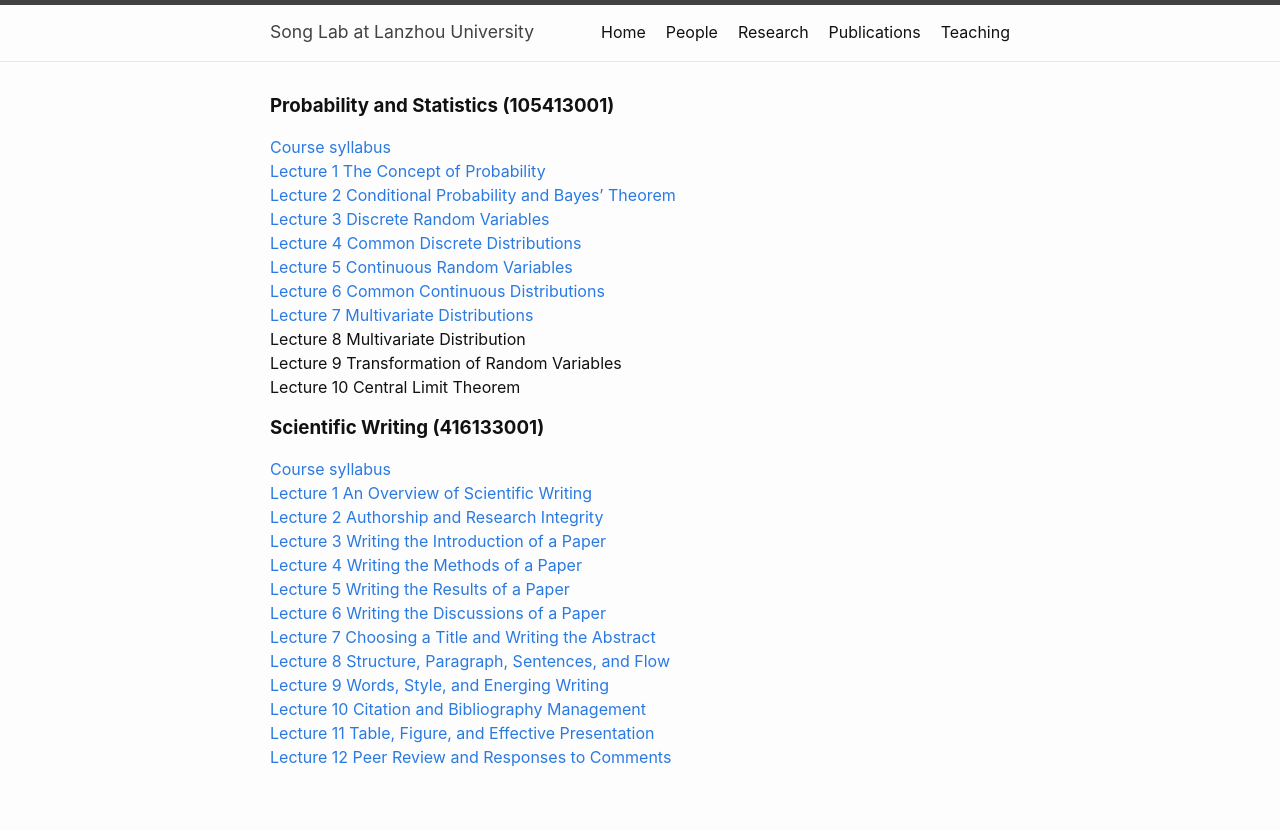
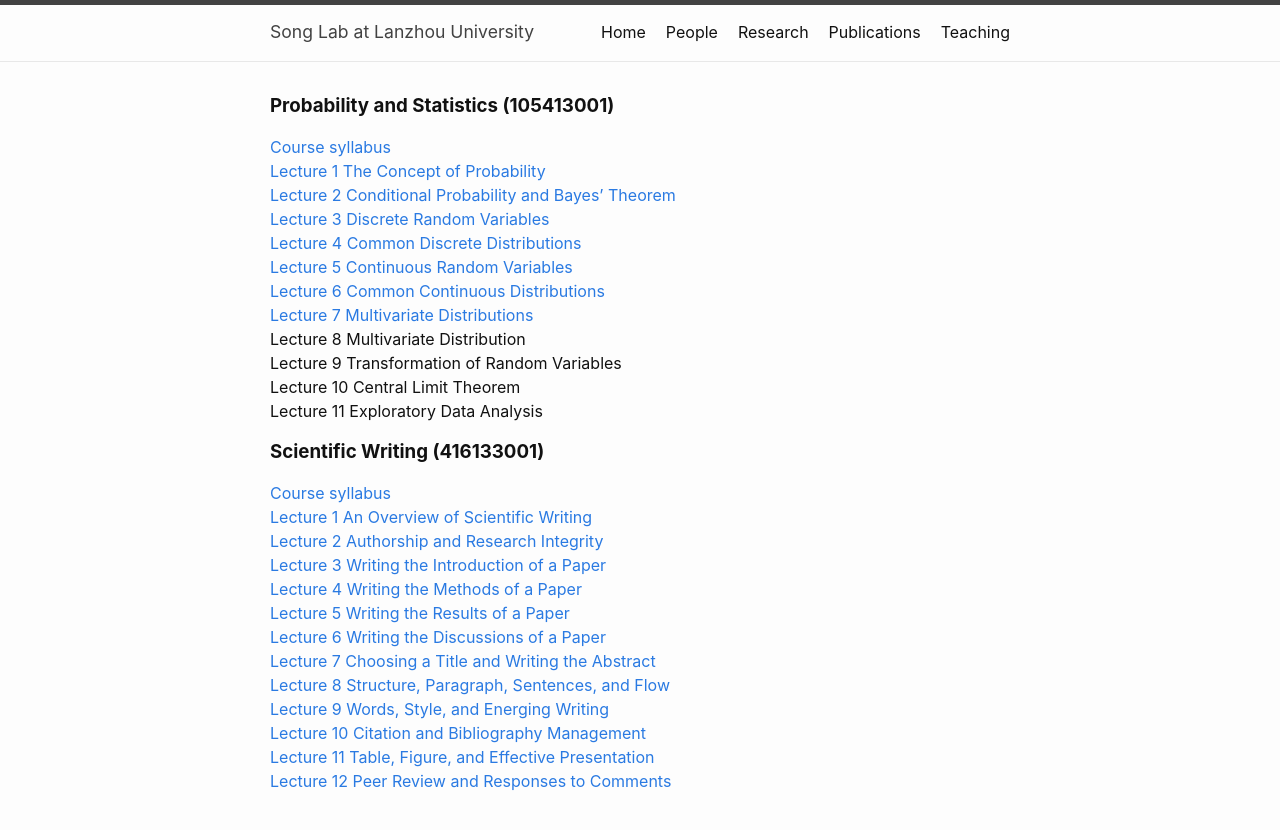
Before and after one commit to chaosonglab/chaosonglab.github.io, a Jekyll site: the page built from teaching.md, in a window 1280 px wide. Shown: the top 830 px of the page. Built offline with Jekyll 4.4.1, drawn with Linux system fonts in a browser that asks for light colours.

Commit message:
Update teaching.md

```diff
--- a/teaching.md
+++ b/teaching.md
@@ -16,7 +16,8 @@ permalink: /teaching/
 [Lecture 7 Multivariate Distributions](files/course_materials/statistics/lecture7_multivariate.pdf) \
 Lecture 8 Multivariate Distribution \
 Lecture 9 Transformation of Random Variables \
-Lecture 10 Central Limit Theorem
+Lecture 10 Central Limit Theorem \
+Lecture 11 Exploratory Data Analysis
 
 
 ### **Scientific Writing (416133001)**
```
